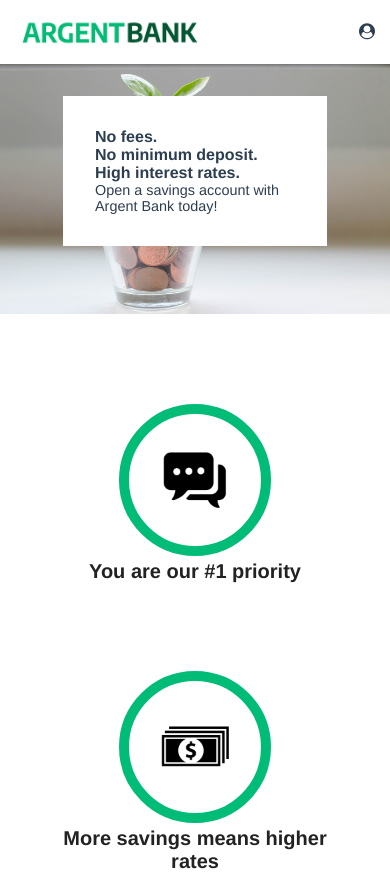
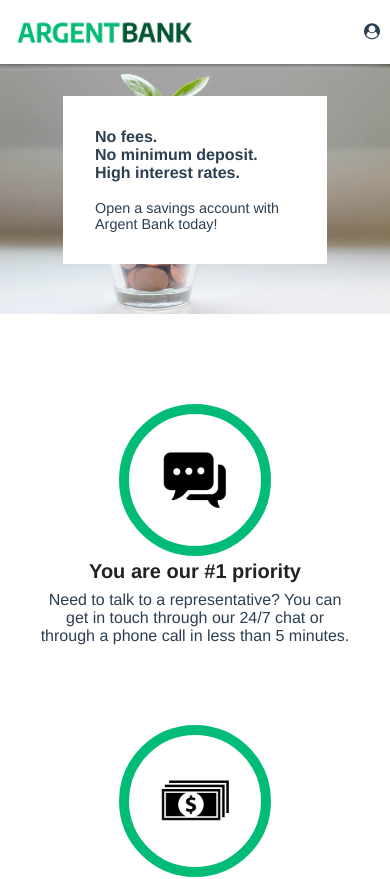
Before and after one commit to 5sensprod/p13_bank_app, a React (Create React App) app: page / in a window 390 px wide. Shown: the top 879 px of the page. Built offline with nearby package versions, Linux system fonts and the light colour scheme.

Commit message:
Correction css

```diff
--- a/src/components/Features/Feature.jsx
+++ b/src/components/Features/Feature.jsx
@@ -14,11 +14,11 @@ import styles from './Feature.module.css'
  * @returns {React.ReactNode} A rendered feature item with an icon, title, and description.
  */
 
-const Feature = ({ imgSrc, imgAlt, title, description }) => (
+const Feature = ({ imgSrc, imgAlt, title, text }) => (
   <div className={styles.featureItem}>
     <img src={imgSrc} alt={imgAlt} className={styles.featureIcon} />
     <h3 className={styles.featureItemTitle}>{title}</h3>
-    <p>{description}</p>
+    <p>{text}</p>
   </div>
 )
 
--- a/src/components/Header/Header.module.css
+++ b/src/components/Header/Header.module.css
@@ -2,14 +2,13 @@
   display: flex;
   justify-content: space-between;
   align-items: center;
-  padding: 5px 20px;
+  padding: 5px 25px;
   transition: padding 0.2s ease;
 }
 
 .mainNav i {
   margin-right: 5px;
   margin-left: 15px;
-
 }
 
 .srOnly {
@@ -28,6 +27,11 @@
 
 @media (max-width: 410px) {
   .mainNav {
-    padding: 5px 10px;
+    padding: 5px 5px;
   }
+
+  .mainNav i {
+    margin-left: 10px;
+  }
+
 }
--- a/src/components/Hero/index.jsx
+++ b/src/components/Hero/index.jsx
@@ -25,6 +25,7 @@ const Hero = ({ title, subtitles, text }) => {
             {subtitle}
           </p>
         ))}
+        <br />
         <p className={styles.text}>{text}</p>
       </section>
     </div>
--- a/src/components/Navigation/Navigation.module.css
+++ b/src/components/Navigation/Navigation.module.css
@@ -5,12 +5,18 @@
 
 .mainNavItemContainer {
     height: 100%;
+    font-weight: bold;
+}
+
+.mainNavItemText {
+    font-weight: bold;
 }
 
 
-@media (max-width: 430px) {
+@media (max-width: 445px) {
     .mainNavItemText {
         display: none;
+
     }
 
     .mainNavItemIcon {
```
